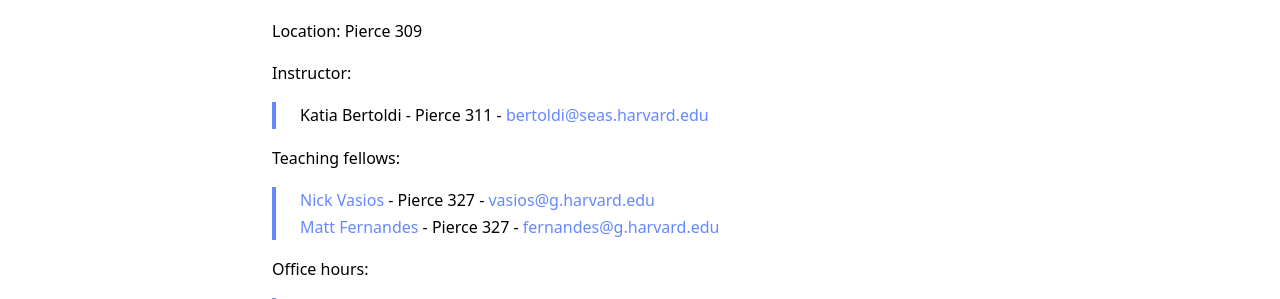
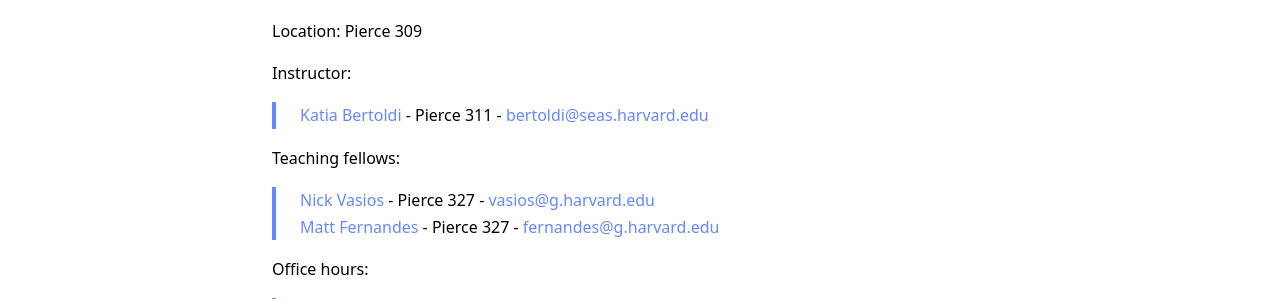
Before and after one commit to matheuscfernandes/ES128, a Jekyll site: the page built from index.md, in a window 1280 px wide. Shown: the part 730-1029 px from the top of the page. Built offline with Jekyll 4.4.1, drawn with Linux system fonts in a browser that asks for light colours; some of the changed lines change nothing that is shown.

Commit message:
added website

```diff
--- a/index.md
+++ b/index.md
@@ -15,7 +15,7 @@
 **Location:** Pierce 309
 
 **Instructor:**
-> Katia Bertoldi - Pierce 311 - [bertoldi@seas.harvard.edu](mailto:bertoldi@seas.harvard.edu)
+> [Katia Bertoldi](http://bertoldi.seas.harvard.edu/pages/principal-investigator) - Pierce 311 - [bertoldi@seas.harvard.edu](mailto:bertoldi@seas.harvard.edu)
 
 **Teaching fellows:**
 > [Nick Vasios](http://nvasios.com) - Pierce 327 - [vasios@g.harvard.edu](mailto:vasios@g.harvard.edu)<br>
```
